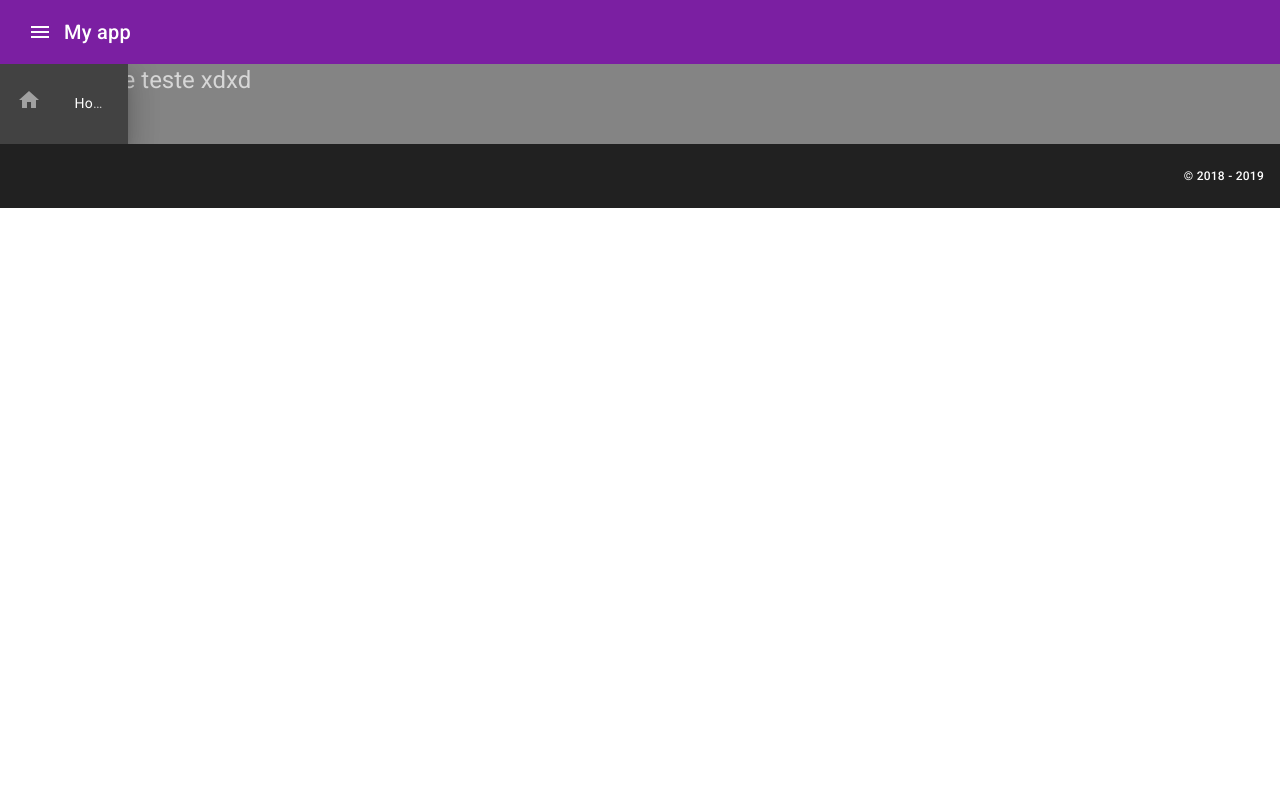
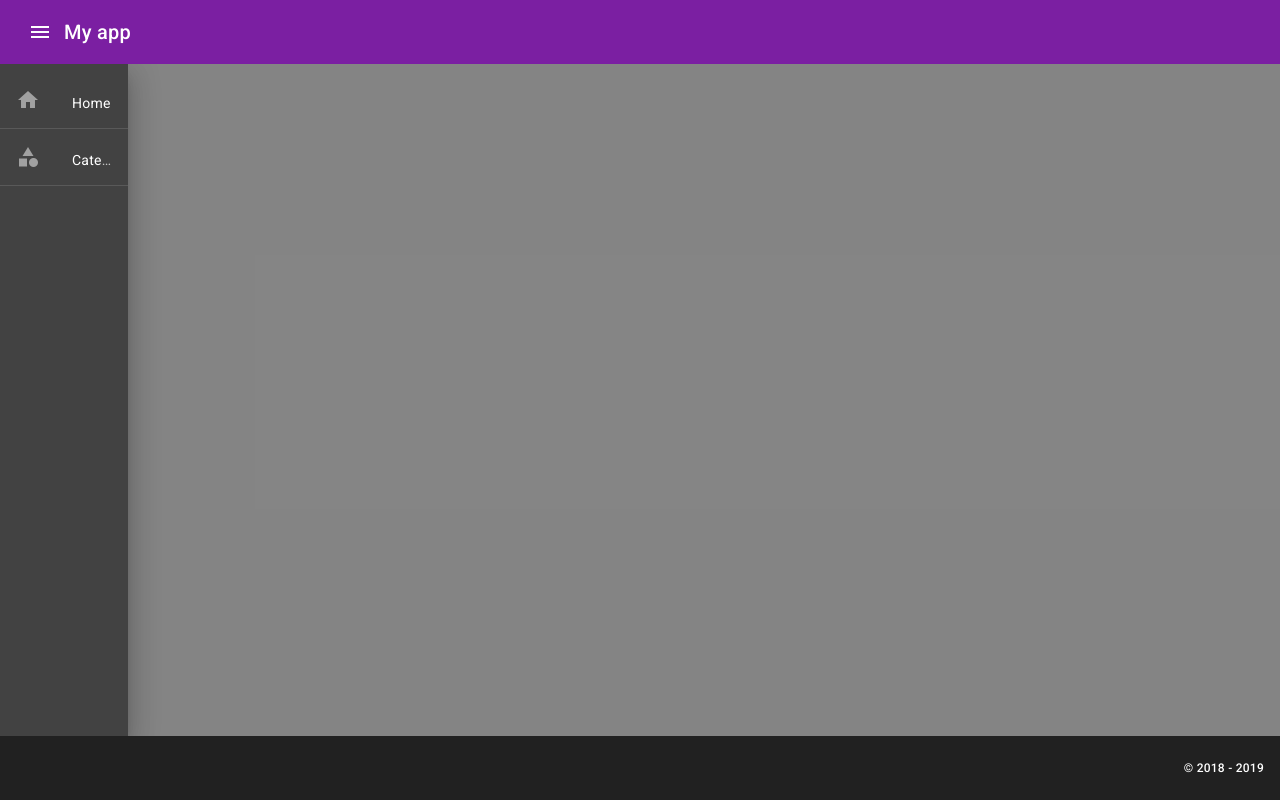
Before and after one commit to cauams/angular-study, an Angular app: page / in a window 1280 px wide. Both pictures are taken after a click on the button "menu". Built offline with nearby package versions, Linux system fonts and the light colour scheme.

Commit message:
changed styles

```diff
--- a/src/app/app.component.css
+++ b/src/app/app.component.css
@@ -1,11 +1,15 @@
 .main-container {
     display: flex;
     flex-direction: column;
-    position: relative;
+    position: absolute;
     top: 0;
     bottom: 0;
     left: 0;
     right: 0;
+}
+
+.sidenav-container {
+    flex: 1;
 }
 
 a {
@@ -16,20 +20,3 @@ a {
 a:hover {
     font-size: 18px;
 }
-
-.h-500 {
-    height: 500px;
-}
-
-.sidenav-text {
-    margin-left: 1%;
-}
-
-.sidenav-icon {
-    padding: 1%;
-    margin-right: 24px;
-}
-
-.list-item-container {
-    margin: 2px;
-}
--- a/src/app/app.component.html
+++ b/src/app/app.component.html
@@ -3,7 +3,7 @@
 
     <app-header [sidenav]="sidenav"></app-header>
 
-    <mat-sidenav-container>
+    <mat-sidenav-container class="sidenav-container">
 
         <mat-sidenav #sidenav class="w-10p">
 
@@ -14,6 +14,14 @@
                         <a href="/">Home</a>
                     </div>
                 </mat-list-item>
+                <mat-divider></mat-divider>
+                <mat-list-item (click)="sidenav.toggle()">
+                    <mat-icon matListItemIcon class="sidenav-icon">category</mat-icon>
+                    <div class="sidenav-text" matListItemLine>
+                        <a href="/category">Category</a>
+                    </div>
+                </mat-list-item>
+                <mat-divider></mat-divider>
             </mat-list>
 
         </mat-sidenav>
@@ -22,7 +30,6 @@
 
         <mat-sidenav-content>
 
-            <h1>aplicação de teste xdxd</h1>
             <router-outlet></router-outlet>
 
         </mat-sidenav-content>
```
